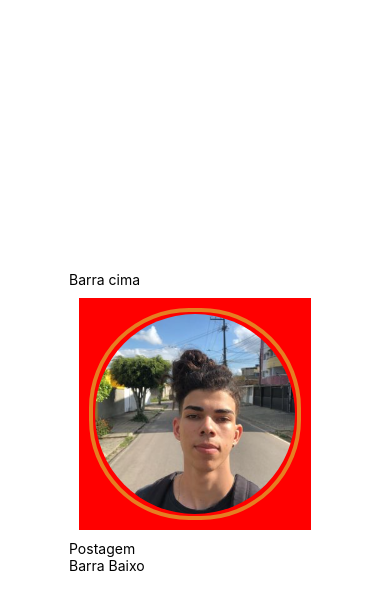
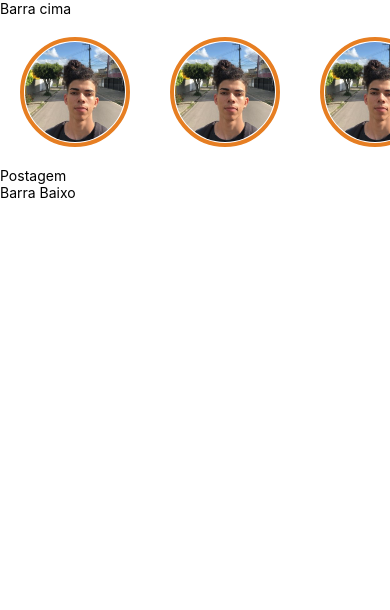
Before and after one commit to Jamuelton/Instagram-Clone-Ui-Mobile, a React Native app: screen / in a window 390 px wide. Shown: the top 610 px of the page. Built offline with nearby package versions, Linux system fonts and the light colour scheme.

Commit message:
feat: adicionando flatlista dos storyes

```diff
--- a/App.js
+++ b/App.js
@@ -13,9 +13,6 @@ export default function App() {
 
 const styles = StyleSheet.create({
   container: {
-    flex: 1,
     backgroundColor: "#fff",
-    alignItems: "center",
-    justifyContent: "center",
   },
 });
--- a/components/container/Container.js
+++ b/components/container/Container.js
@@ -1,14 +1,66 @@
-import { Text, View } from "react-native";
+import { Text, View, FlatList } from "react-native";
 import { Story } from "../story/Story";
 
+import jamuPhoto from "../../assets/jamuelton.png";
+
 export function Container() {
+  const data = [
+    {
+      id: 1,
+
+      image: require("../../assets/jamuelton.png"),
+    },
+    {
+      id: 2,
+
+      image: require("../../assets/jamuelton.png"),
+    },
+    {
+      id: 3,
+
+      image: require("../../assets/jamuelton.png"),
+    },
+    {
+      id: 4,
+
+      image: require("../../assets/jamuelton.png"),
+    },
+    {
+      id: 5,
+
+      image: require("../../assets/jamuelton.png"),
+    },
+    {
+      id: 6,
+
+      image: require("../../assets/jamuelton.png"),
+    },
+    {
+      id: 7,
+
+      image: require("../../assets/jamuelton.png"),
+    },
+    {
+      id: 8,
+
+      image: require("../../assets/jamuelton.png"),
+    },
+  ];
+
+  const Item = ({ image }) => <Story imagem={image} />;
+
   return (
     <View>
       <View>
         <Text>Barra cima</Text>
       </View>
       <View>
-        <Story />
+        <FlatList
+          data={data}
+          renderItem={({ item }) => <Item image={item.image} />}
+          keyExtractor={(item) => item.id}
+          horizontal
+        />
       </View>
       <View>
         <Text>Postagem</Text>
--- a/components/container/Style.js
+++ b/components/container/Style.js
@@ -2,6 +2,7 @@ import { StyleSheet } from "react-native";
 
 const containerStyle = StyleSheet.create({
   container: {},
+  storyView: {},
 });
 
 export default containerStyle;
--- a/components/story/Story.js
+++ b/components/story/Story.js
@@ -1,14 +1,11 @@
 import { Image, View } from "react-native";
 import storyStyle from "./Style";
 
-export function Story() {
+export function Story({ imagem }) {
   return (
     <View style={storyStyle.container}>
       <View style={storyStyle.borderStory}>
-        <Image
-          source={require("../../assets/stories/jamuelton.png")}
-          style={storyStyle.storyImage}
-        />
+        <Image source={imagem} style={storyStyle.storyImage} />
       </View>
     </View>
   );
--- a/components/story/Style.js
+++ b/components/story/Style.js
@@ -2,20 +2,22 @@ import { StyleSheet } from "react-native";
 
 const storyStyle = StyleSheet.create({
   container: {
-    backgroundColor: "red",
     margin: 10,
     padding: 10,
   },
   borderStory: {
-    width: "100%",
+    justifyContent: "center",
+    alignItems: "center",
+    width: 110,
+    height: 110,
     borderWidth: 4,
     borderColor: "#e67e22",
     borderRadius: 100,
     padding: 2,
   },
   storyImage: {
-    width: 200,
-    height: 200,
+    width: 100,
+    height: 100,
     resizeMode: "contain",
     borderRadius: 100,
   },
```
Also changed, not shown: assets/jamuelton.png (renamed from assets/stories/jamuelton.png).
